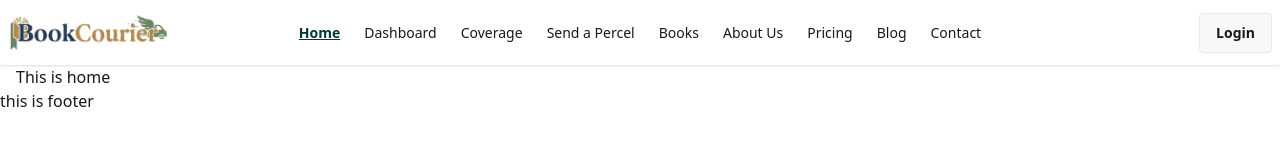
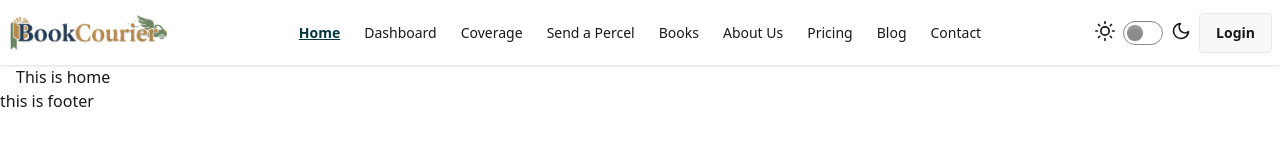
Before and after one commit to Irfan-Rakib/BookCourier-Client, a React (Vite) app: page / in a window 1280 px wide. Shown: the top 160 px of the page. Built offline with nearby package versions, Linux system fonts and the light colour scheme; no server answers.

Commit message:
added theme toggle

```diff
--- a/src/Pages/SharedPages/NavBar/NavBar.jsx
+++ b/src/Pages/SharedPages/NavBar/NavBar.jsx
@@ -4,6 +4,15 @@ import UseAuth from "../../../Hooks/UseAuth";
 import { Link, NavLink } from "react-router";
 
 const Navbar = () => {
+  const handleTheme = (checked) => {
+    const html = document.querySelector("html");
+    if (checked) {
+      html.setAttribute("data-theme", "dark");
+    } else {
+      html.setAttribute("data-theme", "light");
+    }
+  };
+
   const { logOut, user } = UseAuth();
   const handleLogut = () => {
     logOut()
@@ -79,7 +88,48 @@ const Navbar = () => {
       <div className="navbar-center hidden lg:flex">
         <ul className="menu menu-horizontal px-1">{links}</ul>
       </div>
+
       <div className="navbar-end">
+        {/* theme toggle */}
+        <div className="mr-2">
+          <label className="flex cursor-pointer gap-2 ">
+            <svg
+              xmlns="http://www.w3.org/2000/svg"
+              width="20"
+              height="20"
+              viewBox="0 0 24 24"
+              fill="none"
+              stroke="currentColor"
+              strokeWidth="2"
+              strokeLinecap="round"
+              strokeLinejoin="round"
+            >
+              <circle cx="12" cy="12" r="5" />
+              <path d="M12 1v2M12 21v2M4.2 4.2l1.4 1.4M18.4 18.4l1.4 1.4M1 12h2M21 12h2M4.2 19.8l1.4-1.4M18.4 5.6l1.4-1.4" />
+            </svg>
+
+            <input
+              onChange={(e) => handleTheme(e.target.checked)}
+              type="checkbox"
+              value="synthwave"
+              className="toggle "
+            />
+
+            <svg
+              xmlns="http://www.w3.org/2000/svg"
+              width="20"
+              height="20"
+              viewBox="0 0 24 24"
+              fill="none"
+              stroke="currentColor"
+              strokeWidth="2"
+              strokeLinecap="round"
+              strokeLinejoin="round"
+            >
+              <path d="M21 12.79A9 9 0 1 1 11.21 3 7 7 0 0 0 21 12.79z"></path>
+            </svg>
+          </label>
+        </div>
         {user ? (
           <a onClick={handleLogut} className="btn">
             Log Out
--- a/src/index.css
+++ b/src/index.css
@@ -1,7 +1,7 @@
 @import "tailwindcss";
 
 @plugin "daisyui" {
-  themes: light --default;
+  themes: light --default, dark --prefersdark;
 }
 
 @plugin "daisyui/theme" {
@@ -11,6 +11,9 @@
   --color-secondary: #03373d;
 }
 
+/* Dark variant */
+@custom-variant dark (&:where([data-theme=dark], [data-theme=dark] *));
+
 li a.active {
   @apply underline font-bold text-secondary;
 }
```
